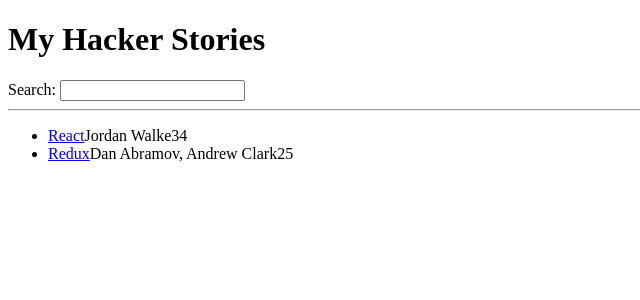
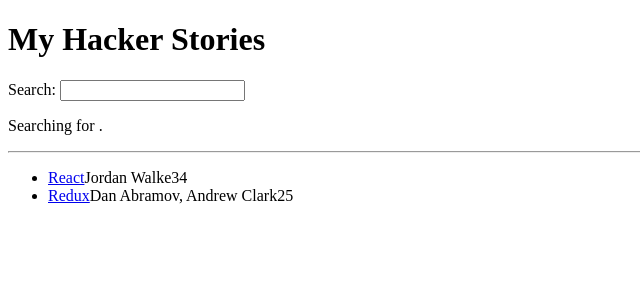
Before and after one commit to akurczych/react, a React (Vite) app in the folder hacker-stories/: page / in a window 1280 px wide. Shown: the top 300 px of the page, without its empty margins (0-640 px from the left). Built offline with nearby package versions, Linux system fonts and the light colour scheme.

Commit message:
react state

```diff
--- a/hacker-stories/src/App.jsx
+++ b/hacker-stories/src/App.jsx
@@ -37,15 +37,19 @@
 
 const Search = () => {
 
+  const  [searchTerm, setSearchTerm] = React.useState('');
+
   const handleChange = (event) => {
-    console.log(event);
-    console.log(event.target.value)
+    setSearchTerm(event.target.value);
   }
 
   return (
     <div>
       <label htmlFor='search'>Search: </label>
       <input id='search' type='text' onChange={handleChange}></input>
+      <p>
+        Searching for <strong>{searchTerm}</strong>.
+      </p>
     </div>
   )
 }
```
